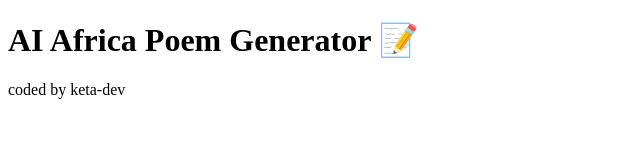
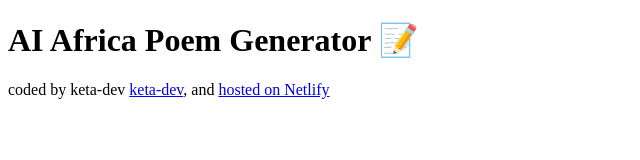
Before and after one commit to keta-dev/africa-poem-generator, a plain HTML site: page index.html in a window 1280 px wide. Shown: the whole page, without its empty margins (0-640 px from the left). Drawn offline with Linux system fonts and the light colour scheme.

Commit message:
added github link

```diff
--- a/index.html
+++ b/index.html
@@ -8,6 +8,13 @@
 <body>
   <h1>AI Africa Poem Generator 📝</h1>
 
-  <footer>coded by keta-dev</footer>
+  <footer>
+    coded by keta-dev
+    <a href="https://github.com/keta-dev/africa-poem-generator" target="_blank">keta-dev</a>,
+        and
+        <a href="https://meteo-shecodes-app.netlify.app/" target="_blank"
+          >hosted on Netlify</a
+        >
+  </footer>
 </body>
 </html>
```
